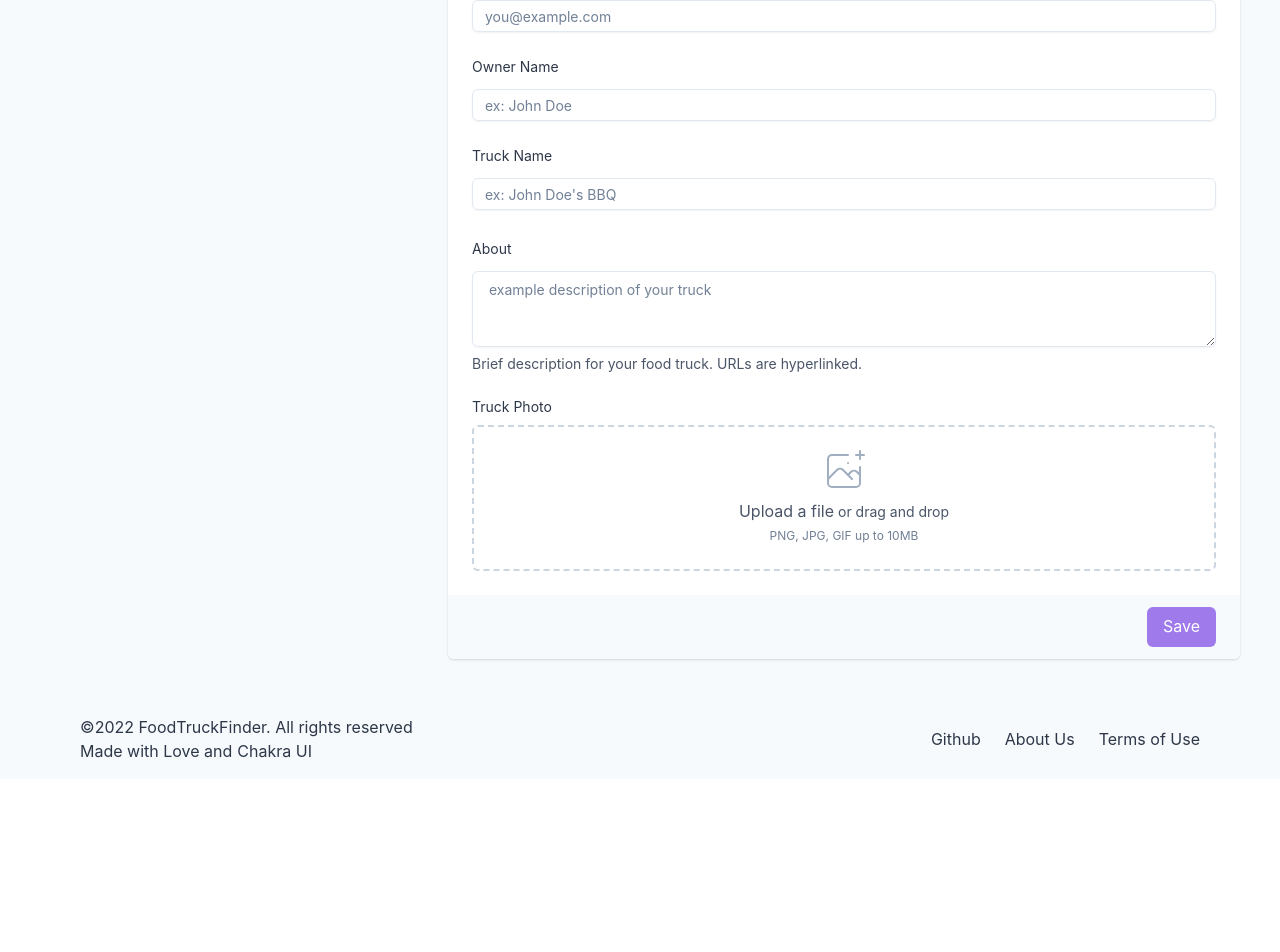
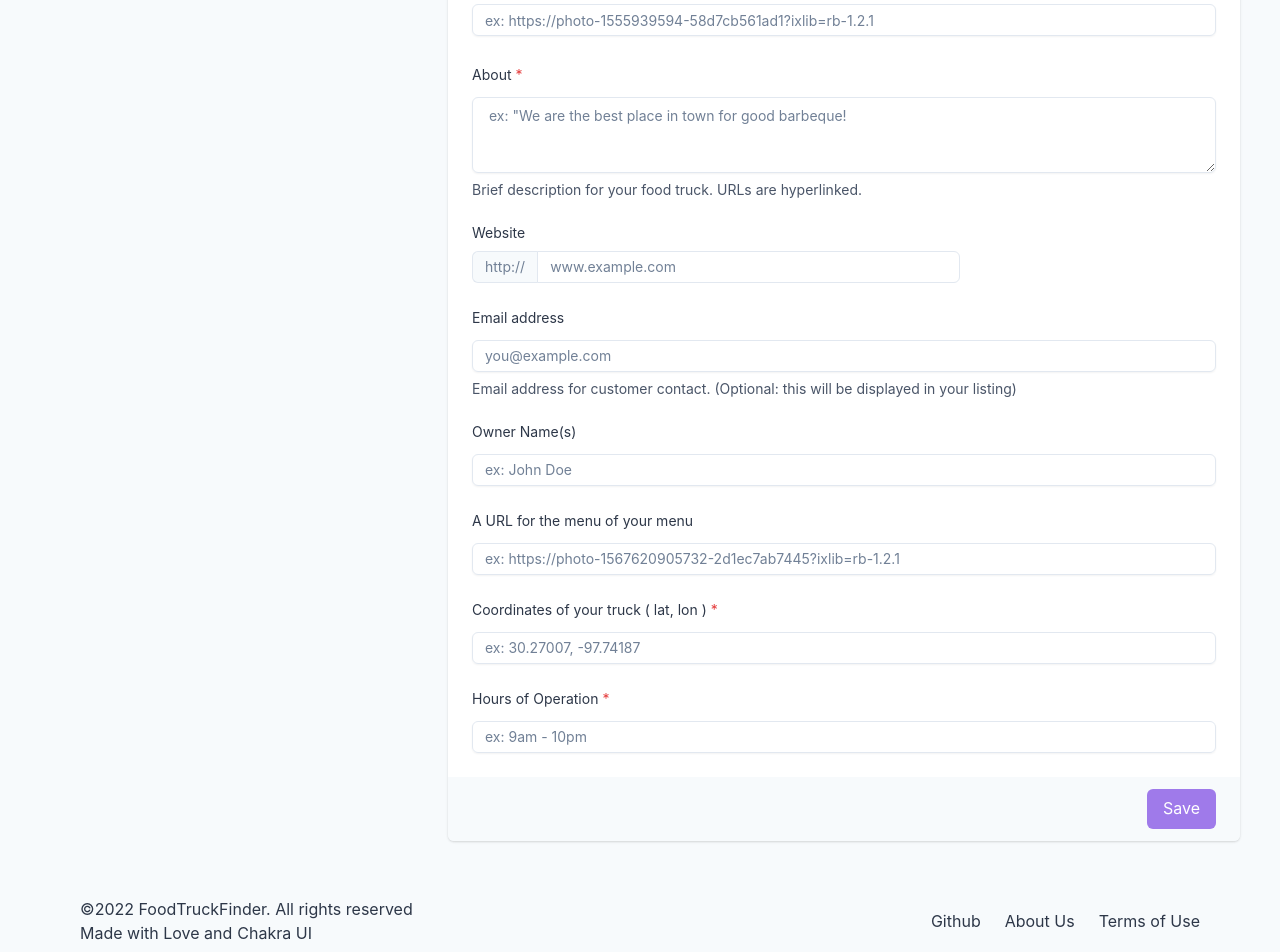
Before and after one commit to JFlo1981/FoodTruckFinder, a React (Create React App) app in the folder client/: page /account in a window 1280 px wide. Shown: the part 344-1296 px from the top of the page. Before the commit the page ends 1123 px from the top, so only its background shows below. Built offline with nearby package versions, Linux system fonts and the light colour scheme.

Commit message:
Adds createTruck mutation to client

```diff
--- a/client/src/components/TruckForm/index.js
+++ b/client/src/components/TruckForm/index.js
@@ -1,7 +1,6 @@
-import React from "react";
+import React, { useState } from "react";
 import {
   Box,
-  Flex,
   SimpleGrid,
   GridItem,
   Heading,
@@ -15,16 +14,333 @@ import {
   Input,
   Textarea,
   FormHelperText,
-  Icon,
-  VisuallyHidden,
   useColorModeValue,
   Stack,
 } from "@chakra-ui/react";
+import { useMutation } from "@apollo/client";
+import { CREATE_TRUCK } from "../../utils/mutations";
 
 const TruckForm = () => {
+  // Form State
+  const [formState, setFormState] = useState({
+    truckName: "",
+    image: "",
+    description: "",
+    link: "",
+    email: "",
+    owners: "",
+    menu: "",
+    location: "",
+    hours: "",
+  });
+
+  // update state based on form input changes
+  const handleChange = (event) => {
+    const { name, value } = event.target;
+
+    setFormState({
+      ...formState,
+      [name]: value,
+    });
+  };
+
+  // Use mutation from mutations.js
+  const [addTruck, { error }] = useMutation(CREATE_TRUCK);
+
+  // On submit of Sign up Form, attempt to add user
+  const handleFormSubmit = async (event) => {
+    event.preventDefault();
+
+    console.log({ ...formState });
+
+    // use try/catch to use database mutation CREATE_REVIEW
+    try {
+      console.log(typeof reviewText);
+      await addTruck({
+        variables: { ...formState },
+      });
+
+      window.location.reload();
+    } catch (e) {
+      console.error(e);
+    }
+  };
+
+  // Truck Name Input Field
+  const truckName = (
+    <FormControl as={GridItem} colSpan={[6, 4]} isRequired>
+      <FormLabel
+        htmlFor="truckName"
+        fontSize="sm"
+        fontWeight="md"
+        color={useColorModeValue("gray.700", "gray.50")}
+      >
+        Truck Name
+      </FormLabel>
+      <Input
+        type="text"
+        name="truckName"
+        id="truckName"
+        placeholder="ex: John Doe's BBQ"
+        autoComplete="email"
+        mt={1}
+        focusBorderColor="brand.400"
+        shadow="sm"
+        size="sm"
+        w="full"
+        rounded="md"
+        onChange={handleChange}
+        value={formState.truckName}
+      />
+    </FormControl>
+  );
+
+  // Truck Image Input Field
+  const truckImage = (
+    <FormControl as={GridItem} colSpan={[6, 4]} isRequired>
+      <FormLabel
+        htmlFor="image"
+        fontSize="sm"
+        fontWeight="md"
+        color={useColorModeValue("gray.700", "gray.50")}
+      >
+        A URL for the image of your truck
+      </FormLabel>
+      <Input
+        type="text"
+        name="image"
+        id="image"
+        mt={1}
+        placeholder="ex: https://photo-1555939594-58d7cb561ad1?ixlib=rb-1.2.1"
+        focusBorderColor="brand.400"
+        shadow="sm"
+        size="sm"
+        w="full"
+        rounded="md"
+        onChange={handleChange}
+        value={formState.image}
+      />
+    </FormControl>
+  );
+
+  // Truck Description Input Field
+  const truckDescription = (
+    <div>
+      <FormControl id="description" mt={1} isRequired>
+        <FormLabel
+          fontSize="sm"
+          fontWeight="md"
+          color={useColorModeValue("gray.700", "gray.50")}
+        >
+          About
+        </FormLabel>
+        <Textarea
+          name="description"
+          id="description"
+          placeholder={`ex: "We are the best place in town for good barbeque!`}
+          mt={1}
+          rows={3}
+          shadow="sm"
+          focusBorderColor="brand.400"
+          fontSize={{ sm: "sm" }}
+          onChange={handleChange}
+          value={formState.description}
+        />
+        <FormHelperText>
+          Brief description for your food truck. URLs are hyperlinked.
+        </FormHelperText>
+      </FormControl>
+    </div>
+  );
+
+  // Truck Website Input Field
+  const truckWebsite = (
+    <SimpleGrid columns={3} spacing={6}>
+      <FormControl as={GridItem} colSpan={[3, 2]}>
+        <FormLabel
+          htmlFor="link"
+          fontSize="sm"
+          fontWeight="md"
+          color={useColorModeValue("gray.700", "gray.50")}
+        >
+          Website
+        </FormLabel>
+        <InputGroup size="sm">
+          <InputLeftAddon
+            bg={useColorModeValue("gray.50", "gray.800")}
+            color={useColorModeValue("gray.500", "gay.50")}
+            rounded="md"
+          >
+            http://
+          </InputLeftAddon>
+          <Input
+            name="link"
+            id="link"
+            type="tel"
+            placeholder="www.example.com"
+            focusBorderColor="brand.400"
+            rounded="md"
+            onChange={handleChange}
+            value={formState.link}
+          />
+        </InputGroup>
+      </FormControl>
+    </SimpleGrid>
+  );
+
+  // Truck Website Email Field
+  const truckEmail = (
+    <FormControl as={GridItem} colSpan={[6, 4]}>
+      <FormLabel
+        htmlFor="email"
+        fontSize="sm"
+        fontWeight="md"
+        color={useColorModeValue("gray.700", "gray.50")}
+      >
+        Email address
+      </FormLabel>
+      <Input
+        type="text"
+        name="email"
+        id="email"
+        placeholder="you@example.com"
+        autoComplete="email"
+        mt={1}
+        focusBorderColor="brand.400"
+        shadow="sm"
+        size="sm"
+        w="full"
+        rounded="md"
+        onChange={handleChange}
+        value={formState.email}
+      />
+      <FormHelperText>
+        Email address for customer contact. (Optional: this will be displayed in
+        your listing)
+      </FormHelperText>
+    </FormControl>
+  );
+
+  // Truck Owner's Names Input Field
+  const truckOwner = (
+    <FormControl as={GridItem} colSpan={[6, 4]}>
+      <FormLabel
+        htmlFor="owners"
+        fontSize="sm"
+        fontWeight="md"
+        color={useColorModeValue("gray.700", "gray.50")}
+      >
+        Owner Name(s)
+      </FormLabel>
+      <Input
+        type="text"
+        name="owners"
+        id="owners"
+        placeholder="ex: John Doe"
+        autoComplete="email"
+        mt={1}
+        focusBorderColor="brand.400"
+        shadow="sm"
+        size="sm"
+        w="full"
+        rounded="md"
+        onChange={handleChange}
+        value={formState.owners}
+      />
+    </FormControl>
+  );
+
+  // Truck Menu Input Field
+  const truckMenu = (
+    <FormControl as={GridItem} colSpan={[6, 4]}>
+      <FormLabel
+        htmlFor="menu"
+        fontSize="sm"
+        fontWeight="md"
+        color={useColorModeValue("gray.700", "gray.50")}
+      >
+        A URL for the menu of your menu
+      </FormLabel>
+      <Input
+        type="text"
+        name="menu"
+        id="menu"
+        mt={1}
+        placeholder="ex: https://photo-1567620905732-2d1ec7ab7445?ixlib=rb-1.2.1"
+        focusBorderColor="brand.400"
+        shadow="sm"
+        size="sm"
+        w="full"
+        rounded="md"
+        onChange={handleChange}
+        value={formState.menu}
+      />
+    </FormControl>
+  );
+
+  // Truck Location Input Field
+  const truckLocation = (
+    <FormControl as={GridItem} colSpan={[6, 4]} isRequired>
+      <FormLabel
+        htmlFor="location"
+        fontSize="sm"
+        fontWeight="md"
+        color={useColorModeValue("gray.700", "gray.50")}
+      >
+        Coordinates of your truck ( lat, lon )
+      </FormLabel>
+      <Input
+        type="text"
+        name="location"
+        id="location"
+        mt={1}
+        placeholder="ex: 30.27007, -97.74187"
+        focusBorderColor="brand.400"
+        shadow="sm"
+        size="sm"
+        w="full"
+        rounded="md"
+        onChange={handleChange}
+        value={formState.location}
+      />
+    </FormControl>
+  );
+
+  // Truck Hours Input
+  const truckHours = (
+    <FormControl as={GridItem} colSpan={[6, 4]} isRequired>
+      <FormLabel
+        htmlFor="hours"
+        fontSize="sm"
+        fontWeight="md"
+        color={useColorModeValue("gray.700", "gray.50")}
+      >
+        Hours of Operation
+      </FormLabel>
+      <Input
+        type="text"
+        name="hours"
+        id="hours"
+        mt={1}
+        placeholder="ex: 9am - 10pm"
+        focusBorderColor="brand.400"
+        shadow="sm"
+        size="sm"
+        w="full"
+        rounded="md"
+        onChange={handleChange}
+        value={formState.hours}
+      />
+    </FormControl>
+  );
+
   return (
     <div>
-      <Box bg={useColorModeValue("gray.50", "inherit")} p={10}>
+      <Box
+        bg={useColorModeValue("gray.50", "inherit")}
+        p={10}
+        onSubmit={handleFormSubmit}
+      >
         <Box>
           <SimpleGrid
             display={{ base: "initial", md: "grid" }}
@@ -60,129 +376,178 @@ const TruckForm = () => {
                   spacing={6}
                   p={{ sm: 6 }}
                 >
-                  <SimpleGrid columns={3} spacing={6}>
-                    <FormControl as={GridItem} colSpan={[3, 2]}>
+                  {truckName}
+                  {truckImage}
+                  {truckDescription}
+                  {truckWebsite}
+                  {truckEmail}
+                  {truckOwner}
+                  {truckMenu}
+                  {truckLocation}
+                  {truckHours}
+                </Stack>
+                <Box
+                  px={{ base: 4, sm: 6 }}
+                  py={3}
+                  bg={useColorModeValue("gray.50", "gray.900")}
+                  textAlign="right"
+                >
+                  <Button
+                    type="submit"
+                    bg={"purple.400"}
+                    _focus={{ shadow: "" }}
+                    fontWeight="md"
+                    color={"white"}
+                    _hover={{
+                      bg: "purple.300",
+                    }}
+                  >
+                    Save
+                  </Button>
+                  {error && (
+                    <div>
+                      Something went wrong with your request. Please try again
+                      later.
+                    </div>
+                  )}
+                </Box>
+              </chakra.form>
+            </GridItem>
+          </SimpleGrid>
+        </Box>
+      </Box>
+    </div>
+  );
+};
+
+export default TruckForm;
+
+/*
+Hours of Operation
+
+                    // Truck Hours Input
+  const truckHours = (
+    <>
+      {" "}
+      <SimpleGrid columns={6} spacing={6}>
+        <FormControl as={GridItem} colSpan={[6, 3]} isRequired>
           <FormLabel
+            htmlFor="first_name"
             fontSize="sm"
             fontWeight="md"
             color={useColorModeValue("gray.700", "gray.50")}
           >
-                        Website
+            Opening Hours
           </FormLabel>
-                      <InputGroup size="sm">
-                        <InputLeftAddon
-                          bg={useColorModeValue("gray.50", "gray.800")}
-                          color={useColorModeValue("gray.500", "gay.50")}
-                          rounded="md"
-                        >
-                          http://
-                        </InputLeftAddon>
-                        <Input
-                          type="tel"
-                          placeholder="www.example.com"
-                          focusBorderColor="brand.400"
-                          rounded="md"
-                        />
-                      </InputGroup>
-                    </FormControl>
-                  </SimpleGrid>
-
-                  <FormControl as={GridItem} colSpan={[6, 4]}>
-                    <FormLabel
-                      htmlFor="email_address"
-                      fontSize="sm"
-                      fontWeight="md"
-                      color={useColorModeValue("gray.700", "gray.50")}
-                    >
-                      Email address
-                    </FormLabel>
-                    <Input
-                      type="text"
-                      name="email_address"
-                      id="email_address"
-                      placeholder="you@example.com"
-                      autoComplete="email"
+          <Flex alignItems="center" justifyContent="space-around">
+            <Select
+              id="country"
+              name="country"
+              autoComplete="country"
+              placeholder="-"
               mt={1}
               focusBorderColor="brand.400"
               shadow="sm"
               size="sm"
               w="full"
               rounded="md"
-                    />
-                  </FormControl>
-
-                  <FormControl as={GridItem} colSpan={[6, 4]}>
-                    <FormLabel
-                      htmlFor="email_address"
-                      fontSize="sm"
-                      fontWeight="md"
-                      color={useColorModeValue("gray.700", "gray.50")}
+              onChange={handleChange}
+              value={formState.openTime}
             >
-                      Owner Name
-                    </FormLabel>
-                    <Input
-                      type="text"
-                      name="email_address"
-                      id="email_address"
-                      placeholder="ex: John Doe"
-                      autoComplete="email"
+              <option>1</option>
+              <option>2</option>
+              <option>3</option>
+              <option>4</option>
+              <option>5</option>
+              <option>6</option>
+              <option>7</option>
+              <option>8</option>
+              <option>9</option>
+              <option>10</option>
+              <option>11</option>
+              <option>12</option>
+            </Select>
+            <Select
+              id="country"
+              name="country"
+              autoComplete="country"
+              placeholder="-"
               mt={1}
               focusBorderColor="brand.400"
               shadow="sm"
               size="sm"
               w="full"
               rounded="md"
-                    />
+              onChange={handleChange}
+              value={formState.openDay}
+            >
+              <option>am</option>
+              <option>pm</option>
+            </Select>
+          </Flex>
         </FormControl>
 
-                  <FormControl as={GridItem} colSpan={[6, 4]}>
+        <FormControl as={GridItem} colSpan={[6, 3]} isRequired>
           <FormLabel
-                      htmlFor="email_address"
+            htmlFor="hours"
             fontSize="sm"
             fontWeight="md"
             color={useColorModeValue("gray.700", "gray.50")}
           >
-                      Truck Name
+            Closing Hours
           </FormLabel>
-                    <Input
-                      type="text"
-                      name="email_address"
-                      id="email_address"
-                      placeholder="ex: John Doe's BBQ"
-                      autoComplete="email"
+          <Flex alignItems="center" justifyContent="space-around">
+            <Select
+              id="country"
+              name="country"
+              autoComplete="country"
+              placeholder="-"
               mt={1}
               focusBorderColor="brand.400"
               shadow="sm"
               size="sm"
               w="full"
               rounded="md"
-                    />
+              onChange={handleChange}
+              value={formState.closeTime}
+            >
+              <option>1</option>
+              <option>2</option>
+              <option>3</option>
+              <option>4</option>
+              <option>5</option>
+              <option>6</option>
+              <option>7</option>
+              <option>8</option>
+              <option>9</option>
+              <option>10</option>
+              <option>11</option>
+              <option>12</option>
+            </Select>
+            <Select
+              id="country"
+              name="country"
+              autoComplete="country"
+              placeholder="-"
+              mt={1}
+              focusBorderColor="brand.400"
+              shadow="sm"
+              size="sm"
+              w="full"
+              rounded="md"
+              onChange={handleChange}
+              value={formState.closeDay}
+            >
+              <option>am</option>
+              <option>pm</option>
+            </Select>
+          </Flex>
         </FormControl>
+      </SimpleGrid>
+    </>
+  );
 
-                  <div>
-                    <FormControl id="email" mt={1}>
-                      <FormLabel
-                        fontSize="sm"
-                        fontWeight="md"
-                        color={useColorModeValue("gray.700", "gray.50")}
-                      >
-                        About
-                      </FormLabel>
-                      <Textarea
-                        placeholder="example description of your truck"
-                        mt={1}
-                        rows={3}
-                        shadow="sm"
-                        focusBorderColor="brand.400"
-                        fontSize={{ sm: "sm" }}
-                      />
-                      <FormHelperText>
-                        Brief description for your food truck. URLs are
-                        hyperlinked.
-                      </FormHelperText>
-                    </FormControl>
-                  </div>
-
+  Image Upload
 <FormControl>
                     <FormLabel
                       fontSize="sm"
@@ -258,145 +623,4 @@ const TruckForm = () => {
                       </Stack>
                     </Flex>
                   </FormControl>
-                </Stack>
-                <Box
-                  px={{ base: 4, sm: 6 }}
-                  py={3}
-                  bg={useColorModeValue("gray.50", "gray.900")}
-                  textAlign="right"
-                >
-                  <Button
-                    type="submit"
-                    bg={"purple.400"}
-                    _focus={{ shadow: "" }}
-                    fontWeight="md"
-                    color={"white"}
-                    _hover={{
-                      bg: "purple.300",
-                    }}
-                  >
-                    Save
-                  </Button>
-                </Box>
-              </chakra.form>
-            </GridItem>
-          </SimpleGrid>
-        </Box>
-      </Box>
-    </div>
-  );
-};
-
-export default TruckForm;
-
-/*
-Hours of Operation
-
- <SimpleGrid columns={6} spacing={6}>
-                    <FormControl as={GridItem} colSpan={[6, 3]}>
-                      <FormLabel
-                        htmlFor="first_name"
-                        fontSize="sm"
-                        fontWeight="md"
-                        color={useColorModeValue("gray.700", "gray.50")}
-                      >
-                        Opening Hours
-                      </FormLabel>
-                      <Flex alignItems="center" justifyContent="space-around">
-                        <Select
-                          id="country"
-                          name="country"
-                          autoComplete="country"
-                          placeholder="-"
-                          mt={1}
-                          focusBorderColor="brand.400"
-                          shadow="sm"
-                          size="sm"
-                          w="full"
-                          rounded="md"
-                        >
-                          <option>1</option>
-                          <option>2</option>
-                          <option>3</option>
-                          <option>4</option>
-                          <option>5</option>
-                          <option>6</option>
-                          <option>7</option>
-                          <option>8</option>
-                          <option>9</option>
-                          <option>10</option>
-                          <option>11</option>
-                          <option>12</option>
-                        </Select>
-                        <Select
-                          id="country"
-                          name="country"
-                          autoComplete="country"
-                          placeholder="-"
-                          mt={1}
-                          focusBorderColor="brand.400"
-                          shadow="sm"
-                          size="sm"
-                          w="full"
-                          rounded="md"
-                        >
-                          <option>am</option>
-                          <option>pm</option>
-                        </Select>
-                      </Flex>
-                    </FormControl>
-
-                    <FormControl as={GridItem} colSpan={[6, 3]}>
-                      <FormLabel
-                        htmlFor="last_name"
-                        fontSize="sm"
-                        fontWeight="md"
-                        color={useColorModeValue("gray.700", "gray.50")}
-                      >
-                        Closing Hours
-                      </FormLabel>
-                      <Flex alignItems="center" justifyContent="space-around">
-                        <Select
-                          id="country"
-                          name="country"
-                          autoComplete="country"
-                          placeholder="-"
-                          mt={1}
-                          focusBorderColor="brand.400"
-                          shadow="sm"
-                          size="sm"
-                          w="full"
-                          rounded="md"
-                        >
-                          <option>1</option>
-                          <option>2</option>
-                          <option>3</option>
-                          <option>4</option>
-                          <option>5</option>
-                          <option>6</option>
-                          <option>7</option>
-                          <option>8</option>
-                          <option>9</option>
-                          <option>10</option>
-                          <option>11</option>
-                          <option>12</option>
-                        </Select>
-                        <Select
-                          id="country"
-                          name="country"
-                          autoComplete="country"
-                          placeholder="-"
-                          mt={1}
-                          focusBorderColor="brand.400"
-                          shadow="sm"
-                          size="sm"
-                          w="full"
-                          rounded="md"
-                        >
-                          <option>am</option>
-                          <option>pm</option>
-                        </Select>
-                      </Flex>
-                    </FormControl>
-                  </SimpleGrid>
 */
--- a/client/src/pages/Account.js
+++ b/client/src/pages/Account.js
@@ -3,11 +3,15 @@ import TruckForm from "../components/TruckForm";
 import { Heading } from "@chakra-ui/react";
 import Profile from "../components/Profile";
 
+// Query for "me"
+// If the user had no trucks, display the truckForm
+// else, display Profile
+
 const Account = () => {
   return (
     <div>
       <Heading textAlign={"center"} marginTop={"10"} marginBottom={"15"}>
-        "your" Account Information.
+        Account Information.
       </Heading>
 
       {/* <Profile /> */}
--- a/client/src/pages/OwnerPortal.js
+++ b/client/src/pages/OwnerPortal.js
@@ -75,7 +75,8 @@ const OwnerPortal = () => {
       >
         <Stack spacing={4} mx={"auto"} py={12} px={3} className="signUpForm">
           <Stack align={"center"} textAlign={"center"}>
-            <Heading fontSize={"4xl"}>FoodTruckFinder 🎉</Heading>
+            <Heading fontSize={"4xl"}>FoodTruckFinder</Heading>
+            <Heading fontSize={"1xl"}> For Business Owners </Heading>
             <Text fontSize={"lg"} color={"gray.600"}>
               Register your Truck. Tell us about your Business. Bring in the
               customers!
--- a/client/src/utils/mutations.js
+++ b/client/src/utils/mutations.js
@@ -31,3 +31,29 @@ export const CREATE_REVIEW = gql`
     }
   }
 `;
+
+export const CREATE_TRUCK = gql`
+  mutation Mutation(
+    $owners: String
+    $description: String
+    $image: String
+    $link: String
+    $truckName: String
+    $hours: String
+    $location: String
+    $menu: String
+  ) {
+    addTruck(
+      owners: $owners
+      description: $description
+      image: $image
+      link: $link
+      truckName: $truckName
+      hours: $hours
+      location: $location
+      menu: $menu
+    ) {
+      _id
+    }
+  }
+`;
```
Also changed, not shown: 1 other file (tests, documents, lock files or other folders). Lines whose indentation alone changed are shown as unchanged.
